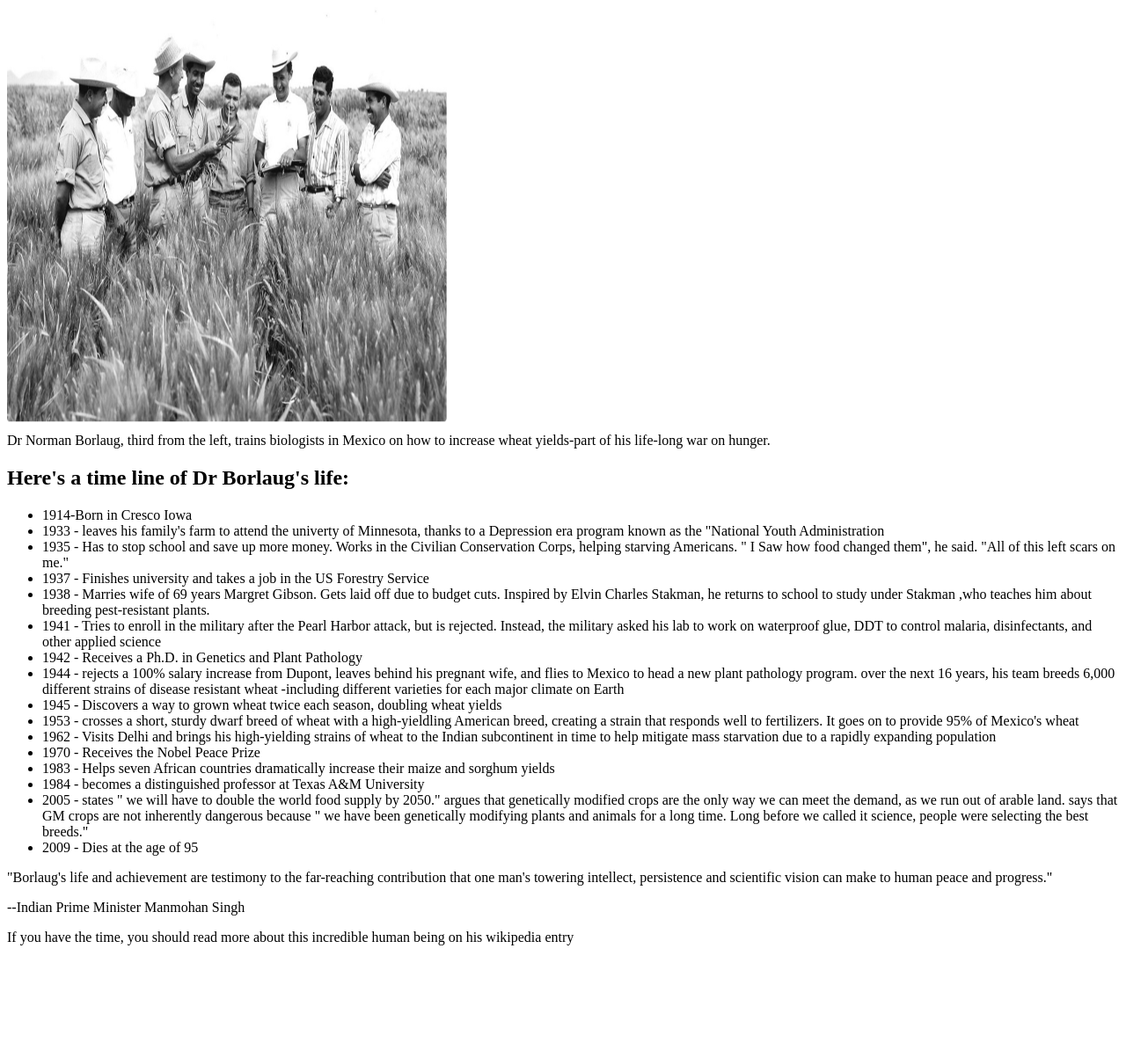
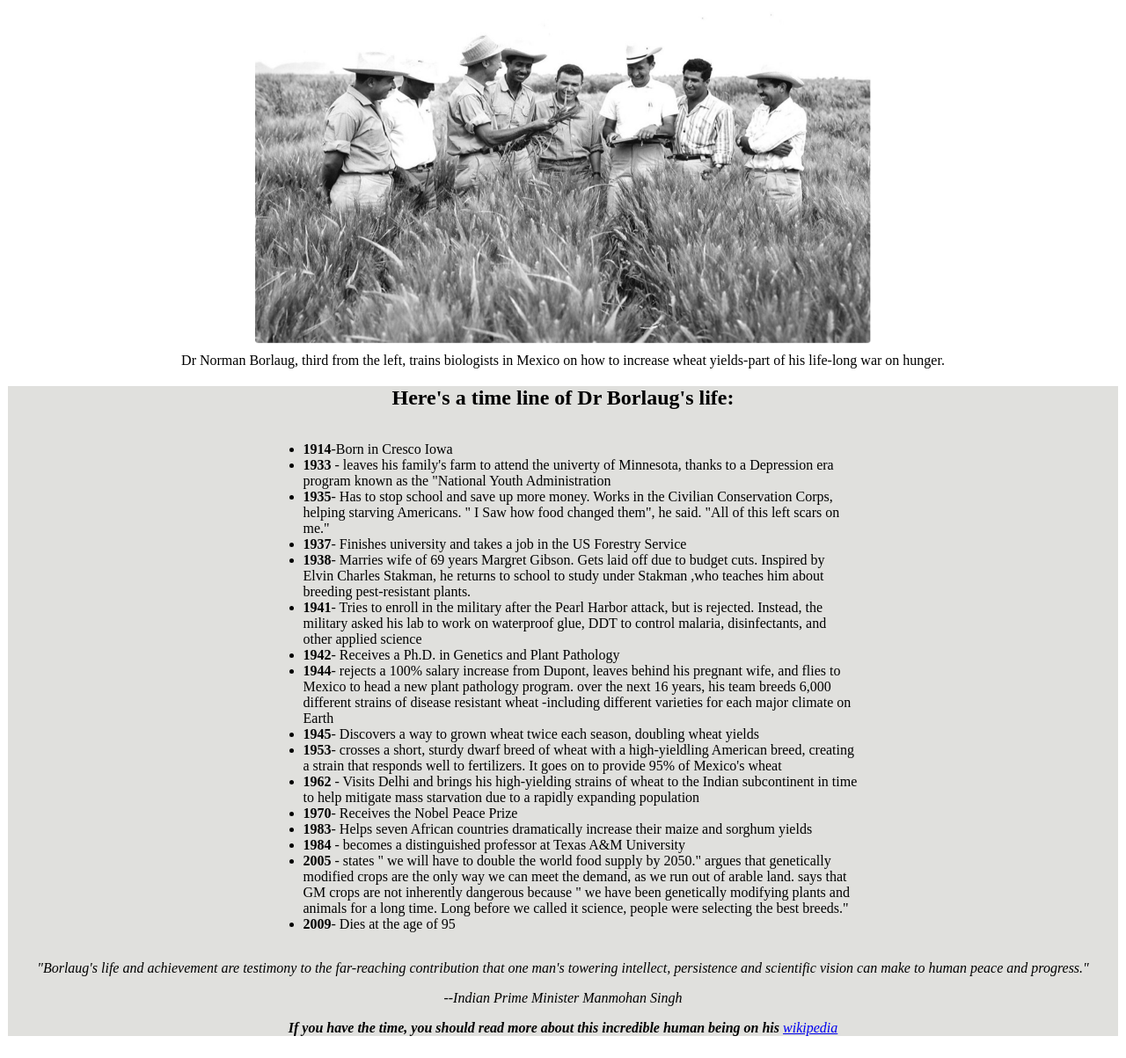
Before and after one commit to ChiaEndu/tribute-page, a plain HTML site: page index.html in a window 1280 px wide. Shown: the part 126-1329 px from the top of the page at 88% size. Before the commit the page ends 1217 px from the top, so only its background shows below. Drawn offline with Linux system fonts and the light colour scheme.

Commit message:
designed Dr. Normans tribute page and added his wikipedia

```diff
--- a/index.html
+++ b/index.html
@@ -3,49 +3,48 @@
    <head>
      <meta charset="UTF-8"/>
     <meta name="viewport width=device-width initial-scale=1.0" />
-    <title> title</title>
+    <title> tribute</title>
+    <link rel="stylesheet" href="./styles.css"/>
    </head>
-
 <body>
+    <div id="header">
      <header>
         <h1> DR. Norman Borlaug</h1>
         <p> The man who saved a billion lives</p>
-    </header>
+     </header>
+   </div>
     <main>
-       <section>
-         <img src="assets/images/Screenshot from 2025-12-02 08-23-54.png"
-        height="500px" width="500px"/>
+       <div id="photo">
+         <img src="assets/images/Screenshot from 2025-12-02 08-23-54.png" height="400px" width="700px"/>
         <figcaption>Dr Norman Borlaug, third from the left, trains biologists in Mexico on how to increase wheat yields-part of his life-long war on hunger.
          </figcaption>
-       </section>
-       <section>
+        </div>
+        <div id="section">
         <h2> Here's a time line of Dr Borlaug's life:</h2>
-        <ul>
-            <li> 1914-Born in Cresco Iowa</li>
-            <li> 1933 - leaves his family's farm to attend the univerty of Minnesota, thanks to a Depression era program known as the "National Youth Administration</li>
-            <li> 1935 - Has to stop school and save up more money. Works in the Civilian Conservation Corps, helping starving Americans. " I Saw how food changed them", he said. "All of this left scars on me."</li>
-            <li> 1937 - Finishes university and takes a job in the US Forestry Service</li>
-            <li> 1938 - Marries wife of 69 years Margret Gibson. Gets laid off due to budget cuts. Inspired by Elvin Charles Stakman, he returns to school to study under Stakman ,who teaches him about breeding pest-resistant plants. </li>
-            <li> 1941 - Tries to enroll in the military after the Pearl Harbor attack, but is rejected. Instead, the military asked his lab to work on waterproof glue, DDT to control malaria, disinfectants, and other applied science</li>
-            <li> 1942 - Receives a Ph.D. in Genetics and Plant Pathology</li>
-            <li> 1944 - rejects a 100% salary increase from Dupont, leaves behind his pregnant wife, and flies to Mexico to head a new plant pathology program. over the next 16 years, his team breeds 6,000 different strains of disease resistant wheat -including different varieties for each major climate on Earth</li>
-            <li> 1945 - Discovers a way to grown wheat twice each season, doubling wheat yields </li>
-            <li> 1953 - crosses a short, sturdy dwarf breed of wheat with a high-yieldling  American breed, creating a strain that responds well to fertilizers. It goes on to provide 95% of Mexico's wheat</li>
-            <li> 1962 - Visits Delhi and brings his high-yielding strains of wheat to the Indian subcontinent in time to help mitigate mass starvation due to a rapidly expanding population</li>
-            <li> 1970 - Receives the Nobel Peace Prize</li>
-            <li> 1983 - Helps seven African countries dramatically increase their maize and sorghum yields </li>
-            <li> 1984 - becomes a distinguished professor at Texas A&M University</li>
-            <li> 2005 - states " we will have to double the world food supply by 2050." argues that genetically modified crops are the only way we can meet the demand, as we run out of arable land. says that GM crops are not inherently dangerous because " we have been genetically modifying plants and animals for a long time. Long before we called it science, people were selecting the best breeds."</li>
-            <li> 2009 - Dies at the age of 95</li>
+        <ul id="list">
+            <li><b>1914</b>-Born in Cresco Iowa</li>
+            <li><b>1933</b> - leaves his family's farm to attend the univerty of Minnesota, thanks to a Depression era program known as the "National Youth Administration</li>
+            <li><b>1935</b>- Has to stop school and save up more money. Works in the Civilian Conservation Corps, helping starving Americans. " I Saw how food changed them", he said. "All of this left scars on me."</li>
+            <li><b>1937</b>- Finishes university and takes a job in the US Forestry Service</li>
+            <li><b>1938</b>- Marries wife of 69 years Margret Gibson. Gets laid off due to budget cuts. Inspired by Elvin Charles Stakman, he returns to school to study under Stakman ,who teaches him about breeding pest-resistant plants. </li>
+            <li><b>1941</b>- Tries to enroll in the military after the Pearl Harbor attack, but is rejected. Instead, the military asked his lab to work on waterproof glue, DDT to control malaria, disinfectants, and other applied science</li>
+            <li><b>1942</b>- Receives a Ph.D. in Genetics and Plant Pathology</li>
+            <li><b>1944</b>- rejects a 100% salary increase from Dupont, leaves behind his pregnant wife, and flies to Mexico to head a new plant pathology program. over the next 16 years, his team breeds 6,000 different strains of disease resistant wheat -including different varieties for each major climate on Earth</li>
+            <li><b>1945</b>- Discovers a way to grown wheat twice each season, doubling wheat yields </li>
+            <li><b>1953</b>- crosses a short, sturdy dwarf breed of wheat with a high-yieldling  American breed, creating a strain that responds well to fertilizers. It goes on to provide 95% of Mexico's wheat</li>
+            <li><b>1962 </b>- Visits Delhi and brings his high-yielding strains of wheat to the Indian subcontinent in time to help mitigate mass starvation due to a rapidly expanding population</li>
+            <li><b>1970</b>- Receives the Nobel Peace Prize</li>
+            <li><b>1983</b>- Helps seven African countries dramatically increase their maize and sorghum yields </li>
+            <li><b>1984</b> - becomes a distinguished professor at Texas A&M University</li>
+            <li><b>2005</b> - states " we will have to double the world food supply by 2050." argues that genetically modified crops are the only way we can meet the demand, as we run out of arable land. says that GM crops are not inherently dangerous because " we have been genetically modifying plants and animals for a long time. Long before we called it science, people were selecting the best breeds."</li>
+            <li><b>2009</b>- Dies at the age of 95</li>
         </ul>
-       </section>
-       <section>
+        <footer>
         <p> "Borlaug's life and achievement are testimony to the far-reaching contribution that one man's towering intellect, persistence and scientific vision can make to human peace and progress."</p>
         <p> --Indian Prime Minister Manmohan Singh</p>
-       </section>
+        <p><b>If you have the time, you should read more about this incredible human being on his</b> <a href="https://en.wikipedia.org/wiki/Norman_Borlaug"/> wikipedia</p>
+    </footer>
     </main>
-    <footer>
-        <p> If you have the time, you should read more about this incredible human being on his wikipedia entry</p>
-    </footer>
+        </div>
 </body>
 </html>
--- /dev/null
+++ b/styles.css
@@ -0,0 +1,28 @@
+
+body{
+    height: 100%;
+    display: flex;
+    flex-direction: column;
+    justify-content: center;
+    text-align: center;
+    padding: 1px;
+    background-color: white(231, 231, 229);
+}
+#photo {
+    text-align: center;
+    background-color: white;
+}
+#header{
+    background-color: rgb(224, 224, 221);
+}
+#list{
+    display: inline-block;
+    text-align: left;
+    width: 50%;
+}
+#section{
+    background-color: rgb(224, 224, 221);
+}
+footer{
+    font-style: italic;
+}
```
